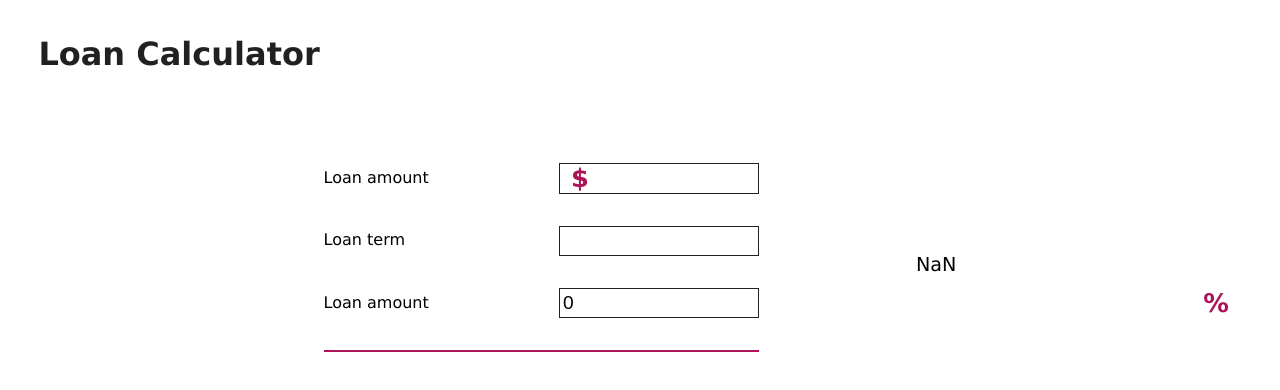
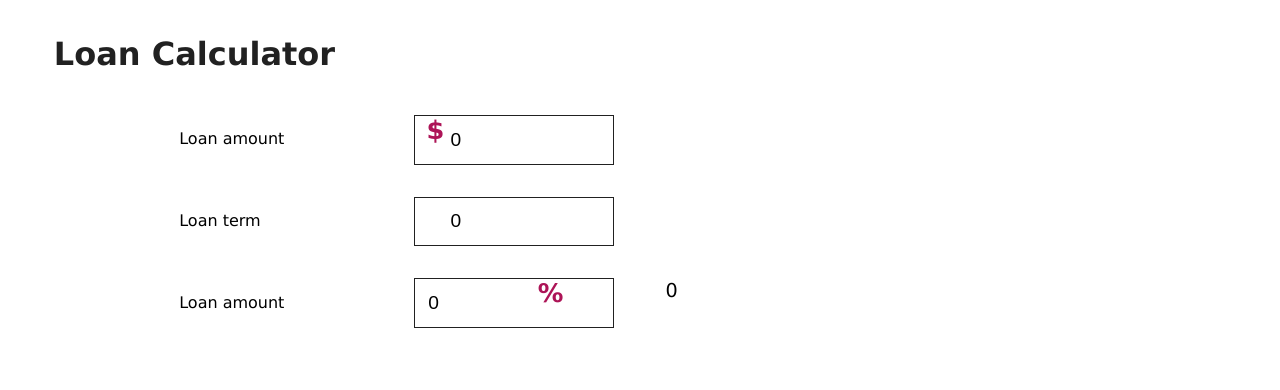
Before and after one commit to rachelrly/loan-calculator, a React (Create React App) app: page / in a window 1280 px wide. Shown: the top 390 px of the page. Built offline with nearby package versions, Linux system fonts and the light colour scheme.

Commit message:
all three fields connected to context and controlled based on conditions

```diff
--- a/src/components/Calculator.js
+++ b/src/components/Calculator.js
@@ -2,20 +2,18 @@ import React, { useContext, useEffect, useState } from 'react'
 import { LoanContext } from '../contexts/LoanContext'
 import LoanAmount from './LoanAmount'
 import InterestRate from './InterestRate'
+import LoanTerm from './LoanTerm'
+
 
 function Calculator() {
-  const { dispatch, loanAmt } = useContext(LoanContext);
-  //have controlled state and pass state to dispatch!!!!!
-  //run dispatch in useEffect that
+  const { loanAmt } = useContext(LoanContext);
+
   useEffect(() => { }, [loanAmt])
 
   return (
     <form className='calculator-wrapper'>
       <LoanAmount />
-      <fieldset>
-        <label>Loan term</label>
-        <input type='text' onChange={e => { }} />
-      </fieldset>
+      <LoanTerm />
       <InterestRate />
     </form>
   )
--- a/src/components/LoanAmount.js
+++ b/src/components/LoanAmount.js
@@ -1,20 +1,17 @@
 import React, { useContext, useEffect } from 'react'
 import { LoanContext } from '../contexts/LoanContext'
-import { isNumericValue } from '../utils/utils'
 
 function LoanAmount() {
-  const { handleLoanAmt, loanAmount } = useContext(LoanContext)
+  const { handleLoanAmt, loanAmt } = useContext(LoanContext)
 
-
-
-  useEffect(() => { }, [loanAmount])
+  useEffect(() => { }, [loanAmt])
 
   return (
     <fieldset>
       <label className='loan-amount-label'>Loan amount</label>
       <span className='dollar-sign-input'>
         <span className='dollar-sign'>$</span>
-        <input type='text' className='loan-amount-input' value={loanAmount} onChange={e => handleLoanAmt(e.target.value)} />
+        <input type='text' className='loan-amount-input' value={loanAmt} onChange={e => handleLoanAmt(e.target.value)} />
       </span>
     </fieldset>
   )
--- a/src/components/LoanTerm.js
+++ b/src/components/LoanTerm.js
@@ -1,12 +1,19 @@
-import React, { useState } from 'react'
+import React, { useContext, useEffect } from 'react'
+import { LoanContext } from '../contexts/LoanContext'
+
 
 function LoanTerm() {
-  const [termInMonts, setTermInMonts] = useState(false)
+  const { handleLoanTerm, loanTerm } = useContext(LoanContext)
+
+  useEffect(() => { }, [loanTerm])
 
   return (
-    <div className='loan-term-wrapper'>
+    <fieldset>
+      <label className='loan-amount-label'>Loan term</label>
 
-    </div>
+      <input type='text' className='loan-amount-input' value={loanTerm} onChange={e => handleLoanTerm(e.target.value)} />
+
+    </fieldset>
   )
 }
 
--- a/src/components/PaymentInfo.js
+++ b/src/components/PaymentInfo.js
@@ -1,6 +1,8 @@
 import React, { useEffect, useContext } from 'react'
 import { LoanContext } from '../contexts/LoanContext'
 import { useCalculatePayments } from '../hooks/hooks'
+import '../css/PaymentInfo.css'
+
 
 function PaymentInfo() {
   const { loanAmt, loanTerm, interestRate } = useContext(LoanContext)
--- a/src/contexts/LoanContext.js
+++ b/src/contexts/LoanContext.js
@@ -1,7 +1,4 @@
 import React, { createContext, useState } from 'react'
-import { validateLoanAmount, validateInterestRate, validateLoanTerm } from '../utils/utils'
-
-
 
 /*Instance of context */
 export const LoanContext = createContext()
@@ -9,7 +6,7 @@ export const LoanContext = createContext()
 /*This component wraps index.js */
 function LoanContextProvider({ children }) {
   const [loanAmt, setLoanAmt] = useState(0)
-  const [loanTerm, setLoanTerm] = useState(0)
+  const [loanTerm, setLoanTerm] = useState({ value: 0, type: 'month' })
   const [interestRate, setInterestRate] = useState(0)
 
   const isNumericValue = (value) => {
@@ -21,18 +18,22 @@ function LoanContextProvider({ children }) {
 
   const handleLoanAmt = val => {
     if (!isNumericValue(val)) return null
-    setLoanAmt(val)
+    setLoanAmt(Number(val))
   }
 
   const handleInterestRate = val => {
-    console.log(val)
     if (!isNumericValue(val)) return null
     else if (val > 100) return null //percent cannot be greater than 100
-    setInterestRate(val)
+    setInterestRate(Number(val))
   }
 
-  const value = { loanAmt, loanTerm, interestRate, handleLoanAmt, handleInterestRate }
+  const handleLoanTerm = (value, type = 'year') => {
+    if (!isNumericValue(Number(value))) return null
+    setLoanTerm({ value, type })
+  }
 
+  const value = { loanAmt, loanTerm: loanTerm.value, interestRate, handleLoanAmt, handleInterestRate, handleLoanTerm }
+  console.log(value)
   return (
     <LoanContext.Provider value={value}>
       {children}
--- a/src/css/LoanCalculator.css
+++ b/src/css/LoanCalculator.css
@@ -6,6 +6,10 @@
 }
 
 .dollar-sign-input{
+  position: relative;
+}
+
+.percent-sign-input{
   position: relative;
 }
 
@@ -37,6 +41,14 @@ right: calc(var(--spacer-sm) + 35px);
   color: var(--colors-accent);
 }
 
+form::after{
+  content: ' ';
+  width: 100%;
+  margin: var(--spacer-sm) 0;
+  height: calc(2 * var(--border-width));
+  background-color: var(--colors-accent);
+}
+
 
 
 
@@ -45,4 +57,16 @@ right: calc(var(--spacer-sm) + 35px);
     flex-direction: row;
     justify-content: space-evenly;
   }
+
+  form{
+    margin-right: var(--spacer-lg);
+  }
+  form::after{
+    transform: translate(var(--spacer-med)) rotate(90deg);
+    transform-origin: right;
+    margin-top: var(--button-width);
+    margin-left: var(--spacer-sm);
+    margin-right: var(--spacer-sm);
+
+  }
 }
--- /dev/null
+++ b/src/css/PaymentInfo.css
@@ -0,0 +1,4 @@
+.payment-info-wrapper{
+  width: inherit;
+  max-width: calc(4* var(--button-width));
+}
--- a/src/css/main.css
+++ b/src/css/main.css
@@ -63,7 +63,7 @@ section{
   padding: var(--spacer-sm) var(--spacer-lg);
   justify-content: flex-start;
   align-items: center;
-  height: 100%;
+  max-height: 350px;
   color: var(--colors-black);
 }
 
@@ -122,16 +122,10 @@ form{
   flex-direction: column;
   justify-content: center;
   align-items: center;
+  max-height: 350px;
   max-width: calc(4 * var(--button-width));
 }
 
-form::after{
-  content: ' ';
-  width: 100%;
-  margin: var(--spacer-sm) 0;
-  height: calc(2 * var(--border-width));
-  background-color: var(--colors-accent);
-}
 
 /*sets label and input next to each other*/
 fieldset{
@@ -150,79 +144,18 @@ label{
 }
 
 input{
-  font-size: var(--font-size-med);
+  font-size: var(--font-size-sm);
   border: var(--border-width) solid var(--colors-accent-dark);
   width: 200px;
-  padding-top: 2px;
+  padding: calc(var(--spacer-sm) * .8);
 
 }
 
-input, textarea{
-  padding: var(--spacer-tiny) ;
-  font-size: var(--font-size-sm);
-  outline: 0;
-}
 
 input:focus, textarea:focus{
   border: var(--border-width) solid var(--colors-accent);
   outline: var(--border-width) solid var(--colors-accent);
 }
-
-/* .dollar-sign-input{
-  font-size: var(--font-size-sm);
-  border: var(--border-width) solid grey;
-  width: 200px;
-}
-
-.dollar-sign-input input{
-  border: 0;
-} */
-
-
-/*END FORM STYLES*/
-
-
-
-/*
-FOOTER STYLES
-Meant to be used with custom footer component*/
-footer{
-  display: flex;
-  justify-content: space-evenly;
-  align-items: center;
-  width: inherit;
-  height: 100%;
-  background-color: var(--colors-accent);
-  color: var(--colors-white);
-  padding: var(--spacer-sm);
-}
-
-footer .icon{
-  color: var(--colors-white);
-  font-size: var(--font-size-med);
-  height: var(--font-size-med);
-
-}
-
-footer a{
-  height: inherit;
-  display: flex;
-  justify-content: center;
-  align-items: center;
-  outline: 0;
-}
-
-footer a:hover .icon,
-footer a:focus .icon{
-  color: var(--colors-accent);
-}
-
-footer p{
-  padding: 0;
-  font-size: var(--font-size-sm);
-}
-/*END FOOTER STYLES */
-
 
 
 @media all and (min-width: 500px){
@@ -248,8 +181,12 @@ footer p{
    }
 }
 
+
 @media all and (min-width: 1000px){
   section{
       max-width: var(--max-page-width);
   }
+  header{
+    padding: var(--spacer-sm) calc(var(--spacer-lg) * 1.4 );
 }
+}
--- a/src/hooks/hooks.js
+++ b/src/hooks/hooks.js
@@ -5,6 +5,10 @@ import { LoanContext } from '../contexts/LoanContext'
 export function useCalculatePayments() {
   /*Used formula: r(PV) / 1 - (1+r)^ -n*/
   const { loanAmt, loanTerm, interestRate } = useContext(LoanContext)
+  console.log({ loanAmt }, { loanTerm }, { interestRate })
+
+  if (!loanAmt || !loanTerm || !interestRate) return 0
+
   const n = loanTerm
   const r = interestRate / n
 
```
Also changed, not shown: 1 other file (tests, documents, lock files or other folders).
